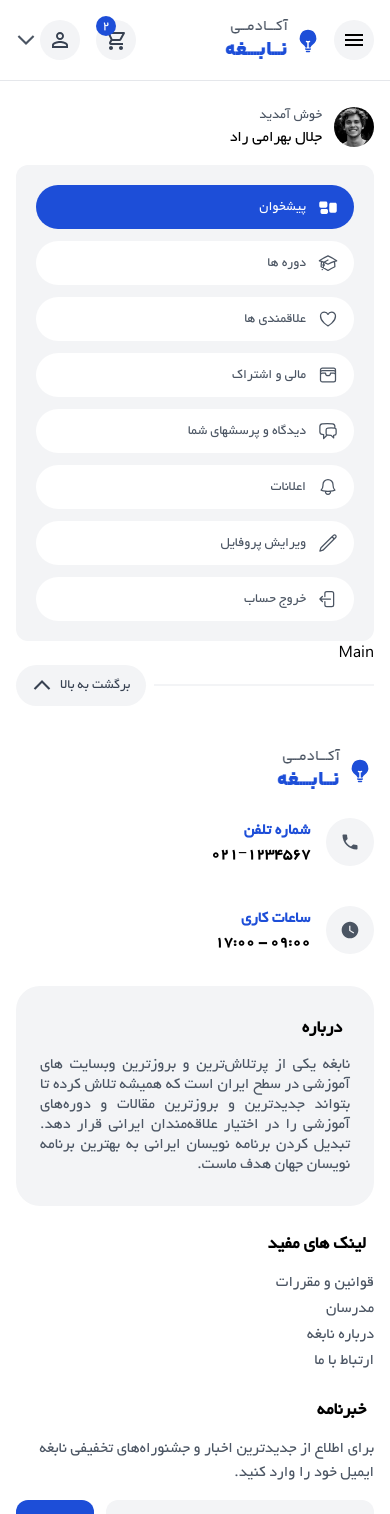
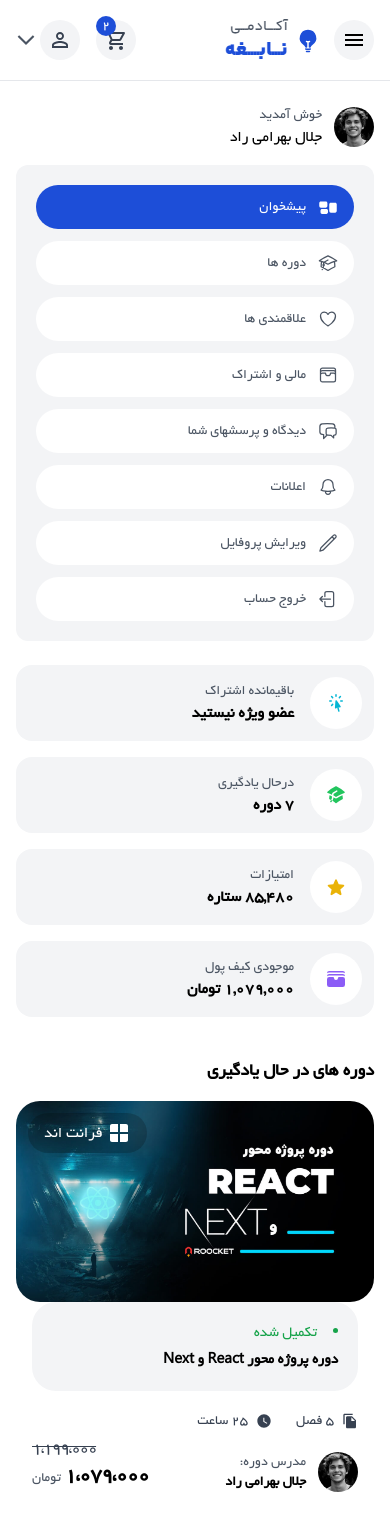
Before and after one commit to parsaes85/nabeghe, a Next.js app: page /my-account/dashboard in a window 390 px wide. Shown: the top 1514 px of the page. Built offline with nearby package versions, Linux system fonts and the light colour scheme.

Commit message:
complete and responsive my-account dashboard page

```diff
--- a/app/my-account/layout.js
+++ b/app/my-account/layout.js
@@ -8,11 +8,11 @@
     <>
       <Navbar />
       <div className="mt-[105px] px-4 md:px-10">
-        <div className="flex flex-col lg:flex-row">
+        <div className="flex gap-6 flex-col md:flex-row">
           <div className="flex-1 relative">
             <Sidebar />
           </div>
-          <div className="flex-[3.3]">{children}</div>
+          <div className="flex-[2] lg:flex-[3.3]">{children}</div>
         </div>
       </div>
       <Footer />
--- /dev/null
+++ b/components/modules/My_Account/CourseBox.js
@@ -0,0 +1,92 @@
+import Link from "next/link";
+import React from "react";
+import WindowIcon from "@mui/icons-material/Window";
+import FileCopyIcon from "@mui/icons-material/FileCopy";
+import WatchLaterIcon from "@mui/icons-material/WatchLater";
+import ArrowOutwardIcon from "@mui/icons-material/ArrowOutward";
+import FavoriteIcon from "@mui/icons-material/Favorite";
+
+function CourseBox() {
+  return (
+    <div>
+      <div className="relative">
+        <Link href="/course/2">
+          <img src="/images/01.jpg" alt="" className="w-full rounded-3xl" />
+        </Link>
+        <Link
+          href="#"
+          className="absolute top-3 left-3 rounded-full text-white bg-black bg-opacity-20 py-2 px-4 flex gap-1 items-center transition-all hover:opacity-70"
+        >
+          <WindowIcon />
+          <p>فرانت اند</p>
+        </Link>
+      </div>
+      <div className="mx-4">
+        <div className="bg-gray-100 rounded-3xl p-5 space-y-1 text-[15px]">
+          <li className="list-disc text-green-600">تکمیل شده</li>
+          <Link
+            href="/course/1"
+            className="block font-bold hover:text-primaryBlue transition-all"
+          >
+            دوره پروژه محور React و Next
+          </Link>
+        </div>
+        <div className="flex gap-6 mt-5">
+          <div className="text-gray-700 flex gap-2 items-center">
+            <FileCopyIcon fontSize="" />
+            <p className="text-sm">۵ فصل</p>
+          </div>
+          <div className="text-gray-700 flex gap-2 items-center">
+            <WatchLaterIcon fontSize="" />
+            <p className="text-sm">۲۵ ساعت</p>
+          </div>
+        </div>
+        <div className="flex justify-between items-end mt-1 mb-5">
+          <div className="flex items-center gap-3">
+            <img
+              src="/images/teacher-img.jpeg"
+              alt=""
+              className="rounded-full w-10"
+            />
+            <div className="text-sm">
+              <p className="text-gray-600">مدرس دوره:</p>
+              <Link href="#" className="font-bold">
+                جلال بهرامی راد
+              </Link>
+            </div>
+          </div>
+          <div>
+            <p className="text-gray-700 line-through tracking-[-0.12em] text-lg text-end -mb-1">
+              ۱،۱۹۹،۰۰۰
+            </p>
+            <p className="font-bold text-[22px] tracking-[-0.09em]">
+              ۱،۰۷۹،۰۰۰{" "}
+              <span className="font-normal text-gray-600 text-sm tracking-normal">
+                تومان
+              </span>
+            </p>
+          </div>
+        </div>
+        <div className="mb-3">
+          <p className="text-sm text-primaryBlue">۷۵.۵% مشاهده شده</p>
+          <div className="w-full h-1.5 rounded bg-gray-200">
+            <div className="w-3/5 h-full bg-primaryBlue rounded-r"></div>
+          </div>
+        </div>
+        <div className="flex items-center gap-3">
+          <button className="flex-1 text-white bg-primaryBlue rounded-full hover:opacity-80 transition-all">
+            <Link
+              href="/course/2"
+              className="flex items-center gap-1 px-4 py-2.5 justify-center"
+            >
+              <p className="-mt-0.5">ادامه یادگیری</p>
+              <ArrowOutwardIcon className="-rotate-90" fontSize="small" />
+            </Link>
+          </button>
+        </div>
+      </div>
+    </div>
+  );
+}
+
+export default CourseBox;
--- a/components/templates/My_Account/Dashboard/Main.js
+++ b/components/templates/My_Account/Dashboard/Main.js
@@ -1,9 +1,93 @@
-import React from 'react'
+import React from "react";
+import CourseBox from "../../../modules/My_Account/CourseBox";
 
 function Main() {
   return (
-    <div>Main</div>
-  )
+    <div>
+      <div className="grid grid-cols-1 xs:grid-cols-2 lg:grid-cols-4 gap-4">
+        <div className="flex bg-gray-100 gap-4 items-center p-3 rounded-2xl">
+          <span className="text-cyan-500 p-4 rounded-full bg-white">
+            <svg
+              xmlns="http://www.w3.org/2000/svg"
+              viewBox="0 0 20 20"
+              fill="currentColor"
+              class="w-5 h-5"
+            >
+              <path d="M10 1a.75.75 0 0 1 .75.75v1.5a.75.75 0 0 1-1.5 0v-1.5A.75.75 0 0 1 10 1ZM5.05 3.05a.75.75 0 0 1 1.06 0l1.062 1.06A.75.75 0 1 1 6.11 5.173L5.05 4.11a.75.75 0 0 1 0-1.06ZM14.95 3.05a.75.75 0 0 1 0 1.06l-1.06 1.062a.75.75 0 0 1-1.062-1.061l1.061-1.06a.75.75 0 0 1 1.06 0ZM3 8a.75.75 0 0 1 .75-.75h1.5a.75.75 0 0 1 0 1.5h-1.5A.75.75 0 0 1 3 8ZM14 8a.75.75 0 0 1 .75-.75h1.5a.75.75 0 0 1 0 1.5h-1.5A.75.75 0 0 1 14 8ZM7.172 10.828a.75.75 0 0 1 0 1.061L6.11 12.95a.75.75 0 0 1-1.06-1.06l1.06-1.06a.75.75 0 0 1 1.06 0ZM10.766 7.51a.75.75 0 0 0-1.37.365l-.492 6.861a.75.75 0 0 0 1.204.65l1.043-.799.985 3.678a.75.75 0 0 0 1.45-.388l-.978-3.646 1.292.204a.75.75 0 0 0 .74-1.16l-3.874-5.764Z"></path>
+            </svg>
+          </span>
+          <div>
+            <p className="text-sm text-gray-600">باقیمانده اشتراک</p>
+            <p className="font-bold">عضو ویژه نیستید</p>
+          </div>
+        </div>
+        <div className="flex bg-gray-100 gap-4 items-center p-3 rounded-2xl">
+          <span className="text-green-500 p-4 rounded-full bg-white">
+            <svg
+              xmlns="http://www.w3.org/2000/svg"
+              viewBox="0 0 20 20"
+              fill="currentColor"
+              class="w-5 h-5"
+            >
+              <path
+                fill-rule="evenodd"
+                d="M9.664 1.319a.75.75 0 0 1 .672 0 41.059 41.059 0 0 1 8.198 5.424.75.75 0 0 1-.254 1.285 31.372 31.372 0 0 0-7.86 3.83.75.75 0 0 1-.84 0 31.508 31.508 0 0 0-2.08-1.287V9.394c0-.244.116-.463.302-.592a35.504 35.504 0 0 1 3.305-2.033.75.75 0 0 0-.714-1.319 37 37 0 0 0-3.446 2.12A2.216 2.216 0 0 0 6 9.393v.38a31.293 31.293 0 0 0-4.28-1.746.75.75 0 0 1-.254-1.285 41.059 41.059 0 0 1 8.198-5.424ZM6 11.459a29.848 29.848 0 0 0-2.455-1.158 41.029 41.029 0 0 0-.39 3.114.75.75 0 0 0 .419.74c.528.256 1.046.53 1.554.82-.21.324-.455.63-.739.914a.75.75 0 1 0 1.06 1.06c.37-.369.69-.77.96-1.193a26.61 26.61 0 0 1 3.095 2.348.75.75 0 0 0 .992 0 26.547 26.547 0 0 1 5.93-3.95.75.75 0 0 0 .42-.739 41.053 41.053 0 0 0-.39-3.114 29.925 29.925 0 0 0-5.199 2.801 2.25 2.25 0 0 1-2.514 0c-.41-.275-.826-.541-1.25-.797a6.985 6.985 0 0 1-1.084 3.45 26.503 26.503 0 0 0-1.281-.78A5.487 5.487 0 0 0 6 12v-.54Z"
+                clip-rule="evenodd"
+              ></path>
+            </svg>
+          </span>
+          <div>
+            <p className="text-sm text-gray-600">درحال یادگیری</p>
+            <p className="font-bold">۷ دوره</p>
+          </div>
+        </div>
+        <div className="flex bg-gray-100 gap-4 items-center p-3 rounded-2xl">
+          <span className="text-yellow-500 p-4 rounded-full bg-white">
+            <svg
+              xmlns="http://www.w3.org/2000/svg"
+              viewBox="0 0 20 20"
+              fill="currentColor"
+              class="w-5 h-5"
+            >
+              <path
+                fill-rule="evenodd"
+                d="M10.868 2.884c-.321-.772-1.415-.772-1.736 0l-1.83 4.401-4.753.381c-.833.067-1.171 1.107-.536 1.651l3.62 3.102-1.106 4.637c-.194.813.691 1.456 1.405 1.02L10 15.591l4.069 2.485c.713.436 1.598-.207 1.404-1.02l-1.106-4.637 3.62-3.102c.635-.544.297-1.584-.536-1.65l-4.752-.382-1.831-4.401Z"
+                clip-rule="evenodd"
+              ></path>
+            </svg>
+          </span>
+          <div>
+            <p className="text-sm text-gray-600">امتیازات</p>
+            <p className="font-bold">۸۵,۴۸۰ ستاره</p>
+          </div>
+        </div>
+        <div className="flex bg-gray-100 gap-4 items-center p-3 rounded-2xl">
+          <span className="text-violet-500 p-4 rounded-full bg-white">
+            <svg
+              xmlns="http://www.w3.org/2000/svg"
+              viewBox="0 0 20 20"
+              fill="currentColor"
+              class="w-5 h-5"
+            >
+              <path d="M1 4.25a3.733 3.733 0 0 1 2.25-.75h13.5c.844 0 1.623.279 2.25.75A2.25 2.25 0 0 0 16.75 2H3.25A2.25 2.25 0 0 0 1 4.25ZM1 7.25a3.733 3.733 0 0 1 2.25-.75h13.5c.844 0 1.623.279 2.25.75A2.25 2.25 0 0 0 16.75 5H3.25A2.25 2.25 0 0 0 1 7.25ZM7 8a1 1 0 0 1 1 1 2 2 0 1 0 4 0 1 1 0 0 1 1-1h3.75A2.25 2.25 0 0 1 19 10.25v5.5A2.25 2.25 0 0 1 16.75 18H3.25A2.25 2.25 0 0 1 1 15.75v-5.5A2.25 2.25 0 0 1 3.25 8H7Z"></path>
+            </svg>
+          </span>
+          <div>
+            <p className="text-sm text-gray-600">موجودی کیف پول</p>
+            <p className="font-bold">۱,۰۷۹,۰۰۰ تومان</p>
+          </div>
+        </div>
+      </div>
+
+      <div className="py-10">
+        <h5 className="font-bold text-lg mb-4">دوره های در حال یادگیری</h5>
+        <div className="grid grid-cols-1 md:grid-cols-2 lg:grid-cols-3 gap-5">
+          <CourseBox />
+          <CourseBox />
+        </div>
+      </div>
+    </div>
+  );
 }
 
-export default Main
+export default Main;
```
